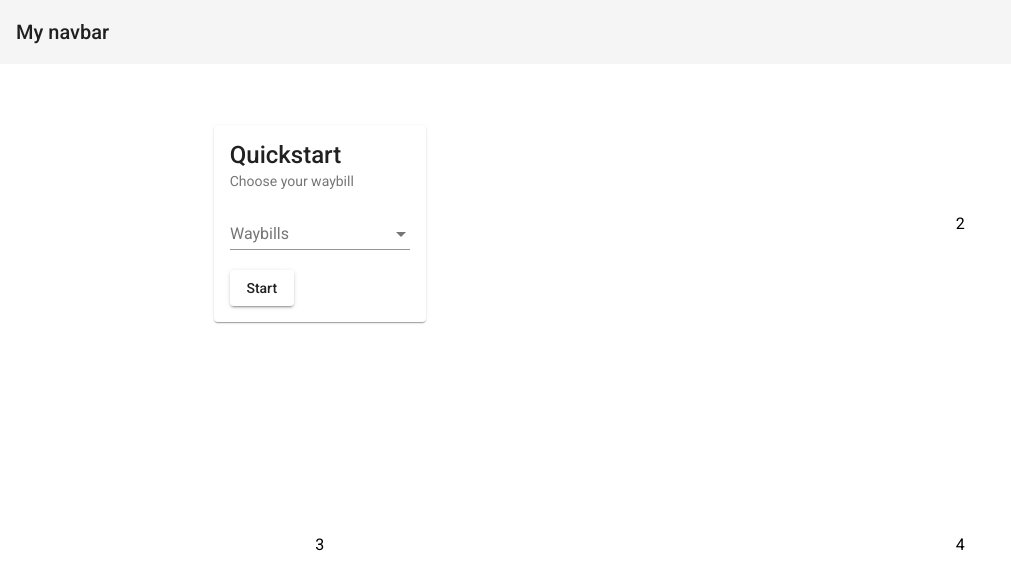
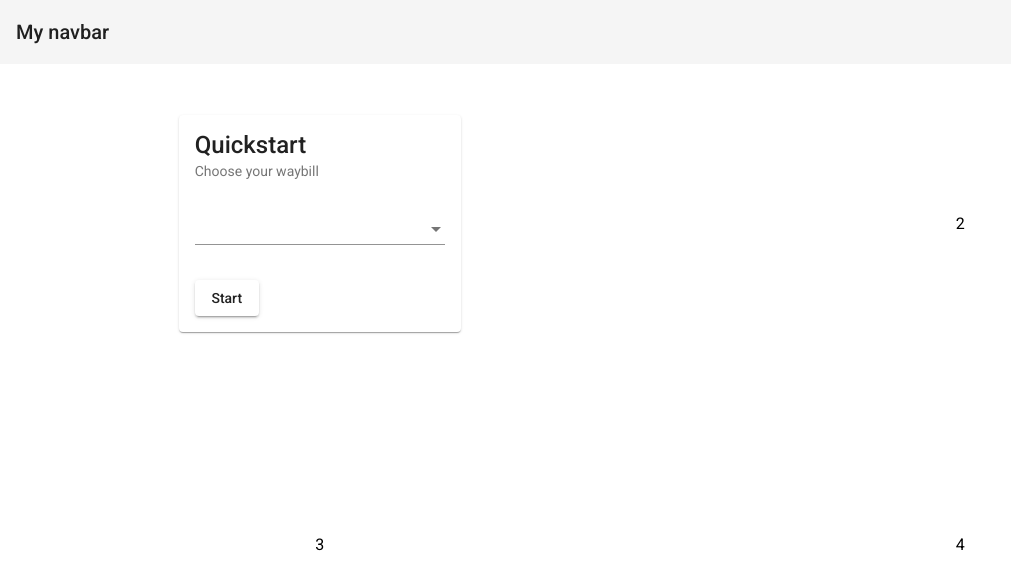
Before and after one commit to Kluckmuck/fortex, an Angular app in the folder fortex-front/: page /user-portal in a window 1280 px wide. Shown: the top 588 px of the page, without its empty margins (0-1011 px from the left). Built offline with nearby package versions, Linux system fonts and the light colour scheme.

Commit message:
style changes to quickselect. maybe wont work (local server CRASH)

```diff
--- a/fortex-front/src/app/way-bill-create/way-bill-create.component.html
+++ b/fortex-front/src/app/way-bill-create/way-bill-create.component.html
@@ -1,16 +1,18 @@
 <mat-card class="waybillcreate-card">
   <mat-card-title>Quickstart</mat-card-title>
-  <mat-card-subtitle>Choose your waybill</mat-card-subtitle>
-    <mat-form-field>
-      <mat-select placeholder="Waybills" [(ngModel)]="selectedValue" name="food">
+  <mat-card-subtitle class="up-subtitle">Choose your waybill</mat-card-subtitle>
+  <form class="up-form">
+    <mat-form-field class="up-full-width">
+      <mat-select value="selectedValue" [(ngModel)]="selectedValue" name="food">
         <mat-option *ngFor="let food of foods" [value]="food.value">
           {{food.viewValue}}
         </mat-option>
       </mat-select>
     </mat-form-field>
 
-  <div class="waybillcreate-row">
+  <div class="up-button-row">
     <a mat-raised-button routerLink="/user-portal" routerLinkActive="active">Start</a>
   </div>
+  </form>
 
 </mat-card>
--- a/fortex-front/src/app/way-bill-create/way-bill-create.component.scss
+++ b/fortex-front/src/app/way-bill-create/way-bill-create.component.scss
@@ -0,0 +1,14 @@
+.up-form {
+  min-width: 250px;
+  width: 100%;
+}
+.up-full-width {
+  min-width: 250px;
+  width: 100%;
+}
+.up-subtitle {
+  padding-bottom: 5px;
+}
+.up-button-row {
+  padding-top: 15px;
+}
--- a/fortex-front/src/app/way-bill-create/way-bill-create.component.ts
+++ b/fortex-front/src/app/way-bill-create/way-bill-create.component.ts
@@ -31,6 +31,7 @@ export class WayBillCreateComponent implements OnInit {
     {value: 'mercedes', viewValue: 'Mercedes'}
   ];
 
+
   constructor() { }
   ngOnInit() {
   }
```
